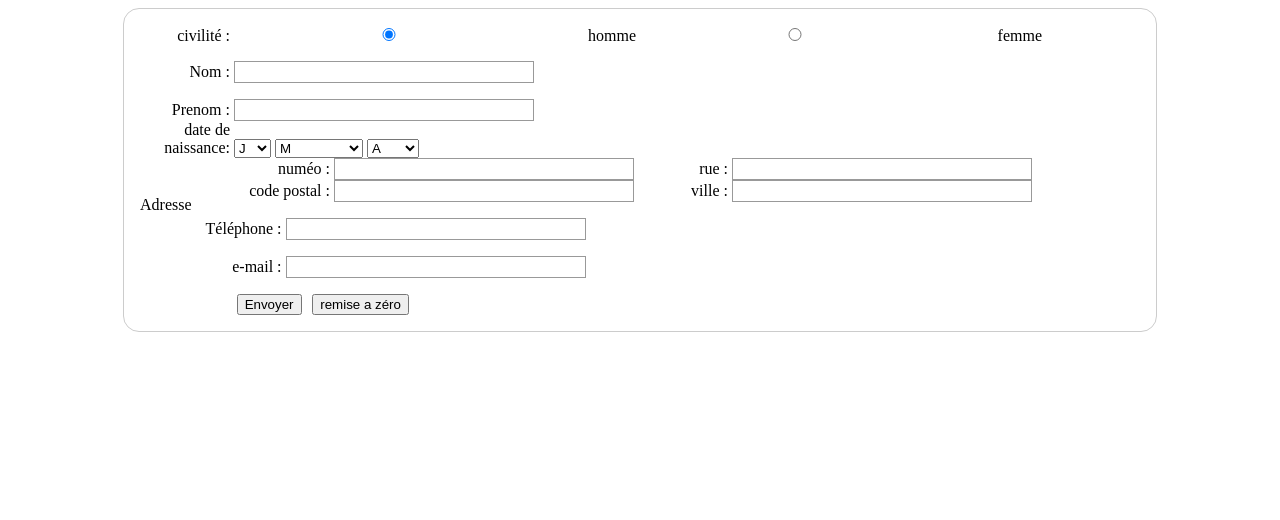
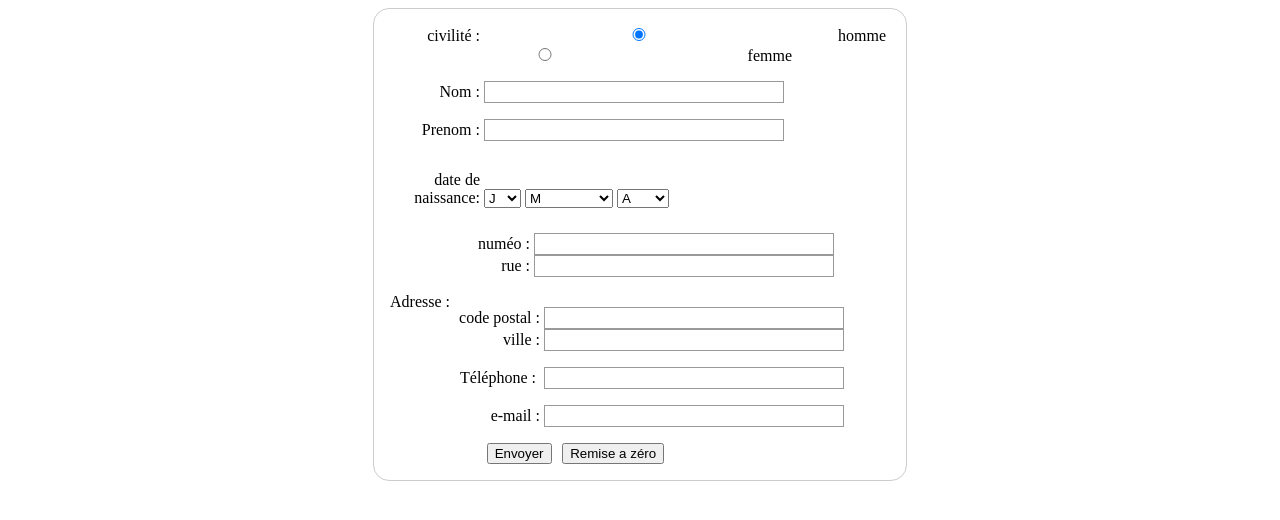
Before and after one commit to Simon-Briaux/TPHTML, a plain HTML site: page formulaire1.html in a window 1280 px wide. Drawn offline with Linux system fonts and the light colour scheme.

Commit message:
mise en page (adresse entre rue et code postal)

```diff
--- a/exo1.css
+++ b/exo1.css
@@ -1,7 +1,7 @@
 form {
     /* Uniquement centrer le formulaire sur la page */
     margin: 0 auto;
-    width: 1000px;
+    width: 500px;
     /* Encadré pour voir les limites du formulaire */
     padding: 1em;
     border: 1px solid #CCC;
@@ -73,6 +73,22 @@ form {
 }
 
 .adresse {
-float: left;
-margin-bottom: 100px ;
+  float: left;
+  margin-bottom: 100px ;
 }
+
+.espace {
+  margin-top: 30px ;
+}
+
+.espace2 {
+  margin-top: 25px ;
+  margin-left: 50px;
+}
+.espace3 {
+  margin-top: 50px ;
+  margin-left: 100px;
+}
+.gauche {
+  float: left;
+}
--- a/formulaire1.html
+++ b/formulaire1.html
@@ -26,7 +26,7 @@
             <label for="name">Prenom :</label>
             <input type="text" id="prenom" name="user_name">
         </div>
-        <label for="date-select">date de naissance:</label>
+        <label for="date-select" class="espace">date de naissance:</label>
 
 <select name="jour" id="jour-select">
     <option value="jour">J</option>
@@ -145,21 +145,21 @@
     <option value="30">1961</option>
     <option value="31">1960</option>
 </select>
-        <div class="ex1">
+        <div class="espace2">
             <label for="numéro">numéo :</label>
             <input type="text" id="numéro" name="user_numéro">
             <label for="rue">rue :</label>
             <input type="text" id="rue" name="user_rue">
         </div>
-    <p class="adresse">Adresse</p>
-        <div class="ex2">
+    <p class="adresse">Adresse :</p>
+        <div class="espace">
             <label for="mail">code postal :</label>
             <input type="text" id="code postal" name="user_code postal">
             <label for="ville">ville :</label>
             <input type="text" id="ville" name="ville">
         </div>
         <div>
-        <label for="ville">Téléphone :</label>
+        <label for="ville">Téléphone :&nbsp;</label>
             <input type="text" id="tel" name="tel">
         </div>
         <div>
@@ -168,7 +168,7 @@
         </div>
             <div class="button">
             <button type="submit">Envoyer</button>
-            <button type="submit">remise a zéro</button>
+            <button onclick="window.location.href = 'file:///C:/Users/formation/Desktop/TPHTML/formulaire1.html';">Remise a zéro</button>
         </div>
 
 </form>
```
